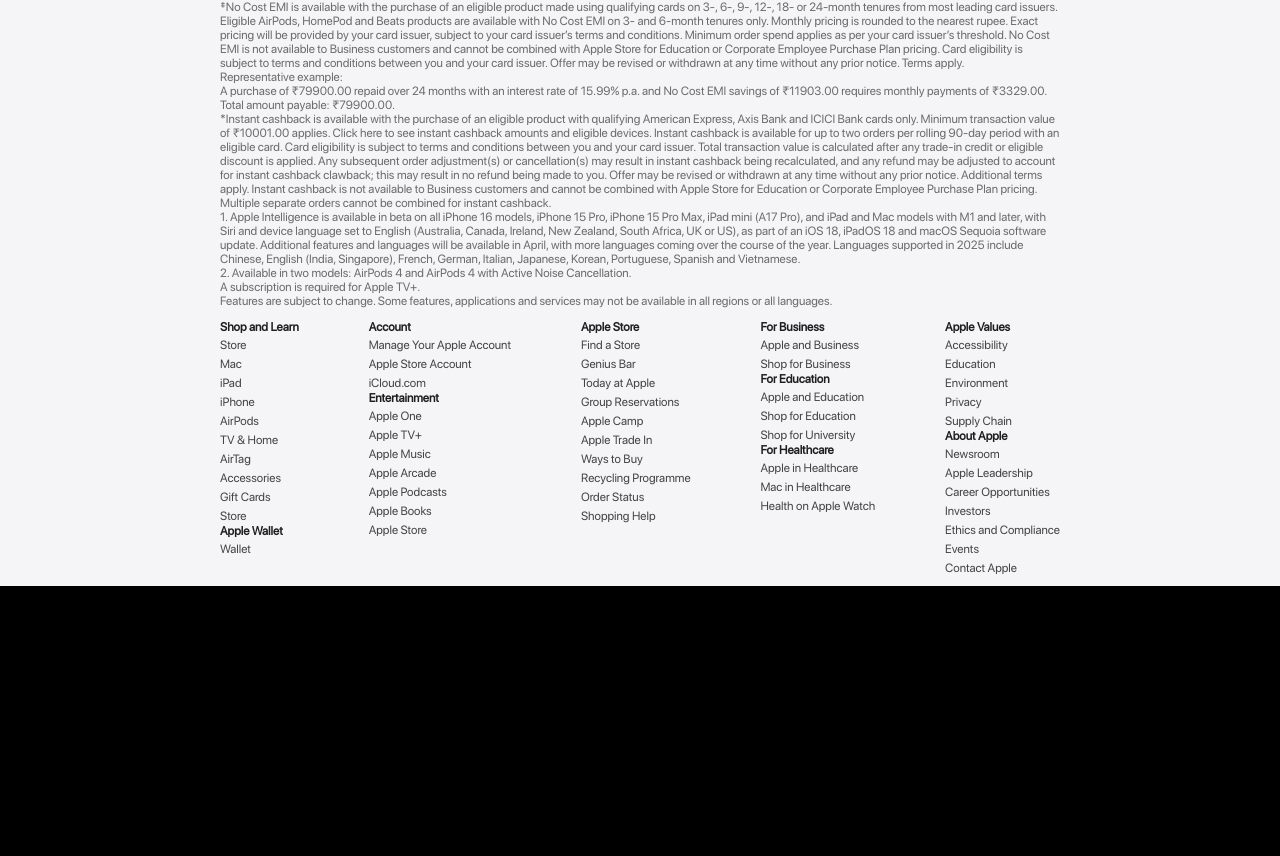
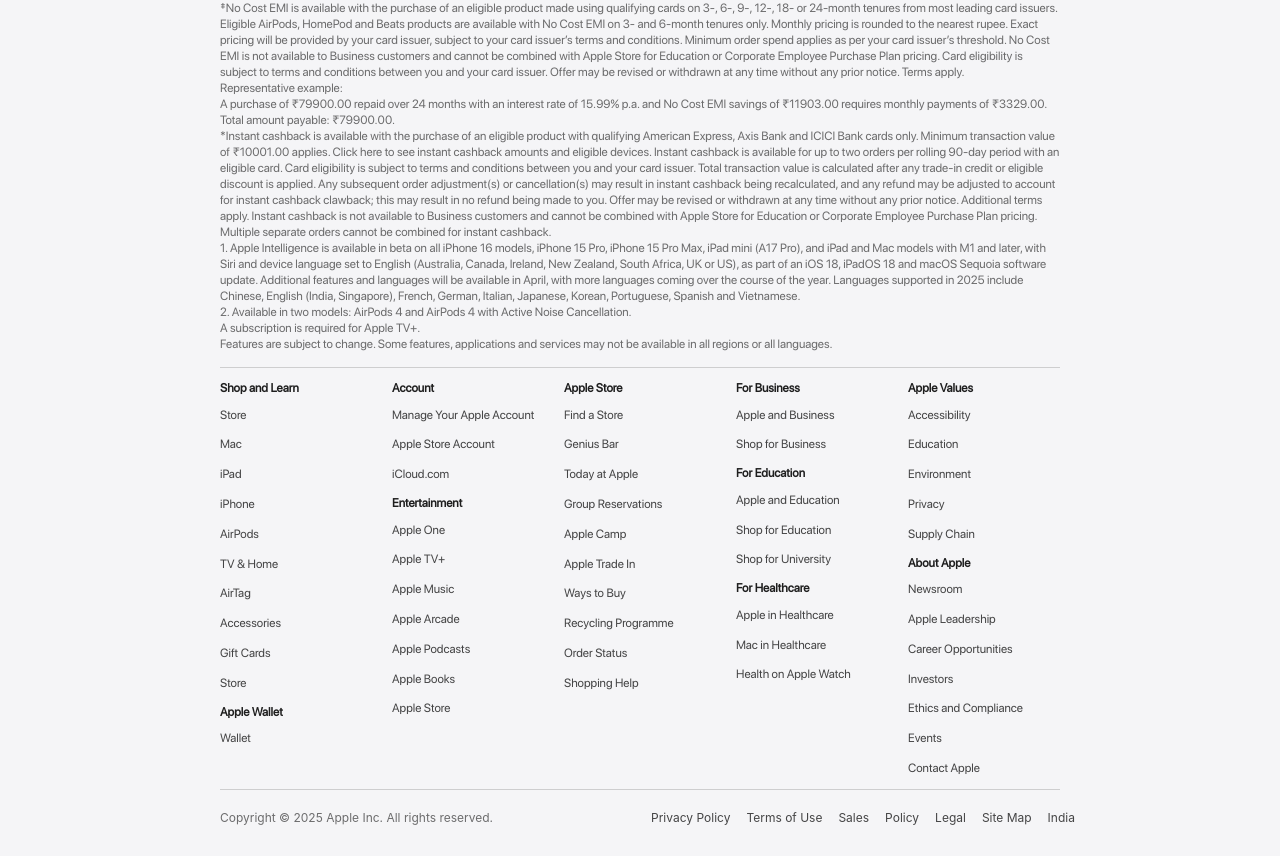
Before and after one commit to upayanmazumder/Apple-Landing-Page-Recreation, a Next.js app in the folder app/: page / in a window 1280 px wide. Shown: the part 2422-3278 px from the top of the page. Before the commit the page ends 3008 px from the top, so only its background shows below. Built offline with nearby package versions, Linux system fonts and the light colour scheme.

Commit message:
Enhance footer component with copyright notice and additional links; improve styles and layout for better accessibility

```diff
--- a/app/src/app/globals.css
+++ b/app/src/app/globals.css
@@ -123,6 +123,8 @@
 
 a:hover {
   color: var(--text-link-hover-color);
+  text-decoration: underline;
+  cursor: pointer;
 }
 
 ul {
--- a/app/src/components/footer/footer.jsx
+++ b/app/src/components/footer/footer.jsx
@@ -144,7 +144,20 @@
                 </div>
             </div>
             <div className={footerStyles.footNote}>
-
+                <p>
+                    Copyright © 2025 Apple Inc. All rights reserved.
+                    <div className={footerStyles.more}>
+                        <a>Privacy Policy</a>
+                        <a>Terms of Use</a>
+                        <a>Sales</a>
+                        <a>Policy</a>
+                        <a>Legal</a>
+                        <a>Site Map</a>
+                    </div>
+                    <a className={footerStyles.country}>
+                        India
+                    </a>
+                </p>
             </div>
         </footer>
     );
--- a/app/src/components/footer/footer.module.css
+++ b/app/src/components/footer/footer.module.css
@@ -7,28 +7,37 @@
 }
 
 .disclaimer {
-  font-size: 12px;
   color: rgba(0, 0, 0, 0.56);
   max-width: calc(100vw - 440px);
   text-wrap: auto;
+  font-size: 12px;
+  line-height: 1.3333733333;
+  font-weight: 400;
+  padding-bottom: 15px;
+  border-bottom: 1px rgba(0, 0, 0, 0.16) solid;
 }
 
 .links {
-    display: flex;
-    flex-wrap: wrap;
+    display: grid;
+    grid-template-columns: repeat(5, 1fr);
+    gap: 20px;
     max-width: calc(100vw - 440px);
-    gap: 20px;
     justify-content: space-between;
+    border-bottom: 1px rgba(0, 0, 0, 0.16) solid;
 }
 
 .links ul {
     margin: 0;
     padding: 0;
+    flex-direction: row;
+    height: min-content;
 }
 
 .column {
     height: max-content;
     flex-wrap: nowrap;
+    flex-basis: 25%;
+    line-height: 16px;
 }
 
 .links details summary {
@@ -42,6 +51,11 @@
     color: rgba(0, 0, 0, 0.88);
     font-size: 12px;
     font-weight: 600;
+    margin-bottom: .8em;
+}
+
+.link {
+    margin-bottom: .8em;
 }
 
 .link a {
@@ -53,3 +67,64 @@
 .link a:hover {
     text-decoration: underline;
 }
+
+.footNote {
+    background-color: #f5f5f7;
+    padding: 20px 0;
+    text-align: center;
+    font-family: -apple-system, BlinkMacSystemFont, 'Segoe UI', 'Roboto', 'Helvetica', 'Arial', sans-serif;
+    font-size: 12px;
+    line-height: 1.33337;
+    animation: fadeIn 0.5s ease-in-out;
+}
+
+.footNote p {
+    margin: 0;
+    color: rgba(0, 0, 0, 0.56);
+    display: flex;
+    flex-direction: row;
+    justify-content: space-between;
+    max-width: max-content;
+}
+
+.footNote a {
+    color: rgba(0, 0, 0, 0.72);
+    text-decoration: none;
+    margin: 0 8px;
+    transition: color 0.3s ease;
+}
+
+.footNote a:hover {
+    color: #000000;
+    text-decoration: underline;
+}
+
+.more {
+    margin-left: 150px;
+}
+
+.country {
+    margin-left: 150px;
+}
+
+@keyframes fadeIn {
+    from {
+        opacity: 0;
+        transform: translateY(10px);
+    }
+    to {
+        opacity: 1;
+        transform: translateY(0);
+    }
+}
+
+@media (max-width: 767px) {
+    .footNote {
+        padding: 15px 0;
+    }
+
+    .footNote a {
+        display: inline-block;
+        margin: 5px 8px;
+    }
+}
```
